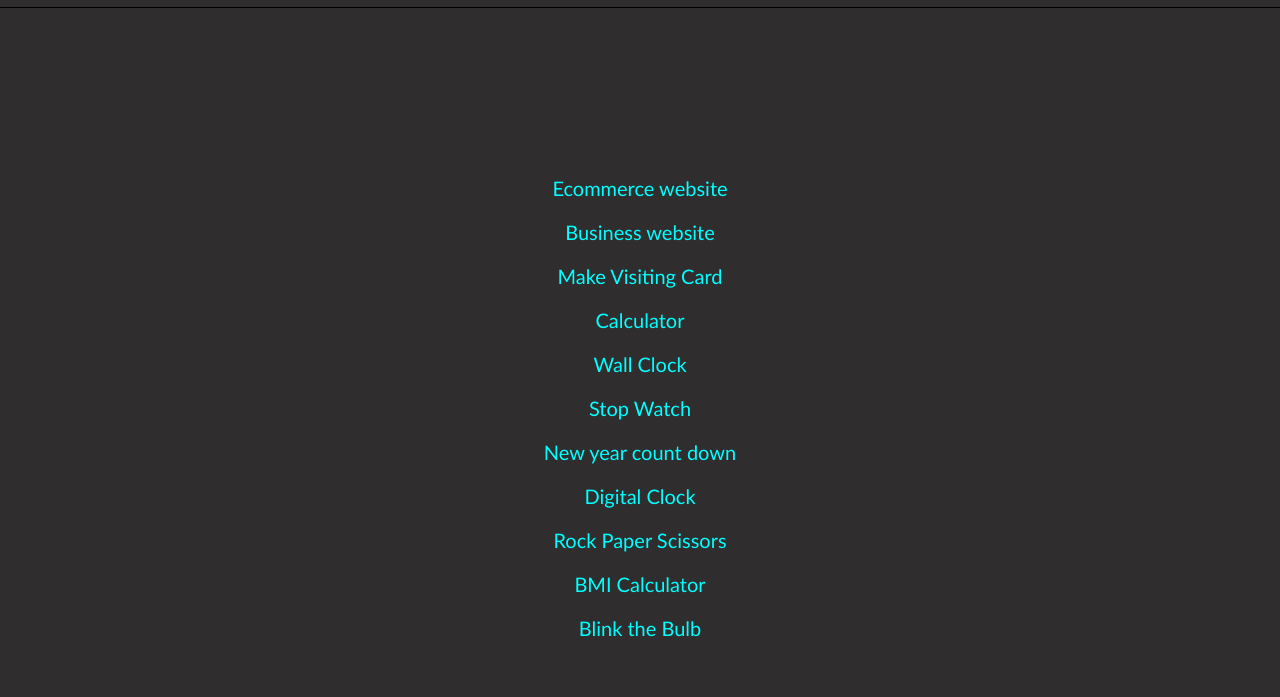
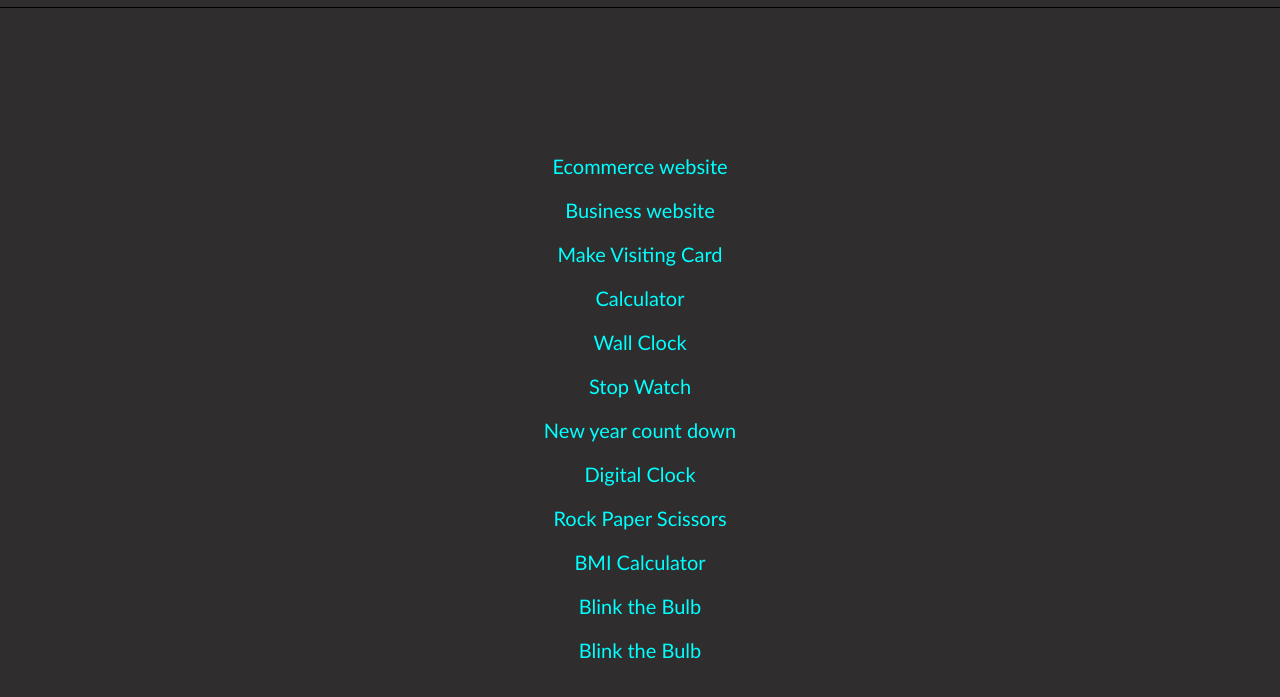
Before and after one commit to AASHA-ROMIYA/newport, a plain HTML site: page project.html in a window 1280 px wide. Shown: the part 77-774 px from the top of the page. Drawn offline with nearby package versions, Linux system fonts and the light colour scheme.

Commit message:
Update project.html

```diff
--- a/project.html
+++ b/project.html
@@ -39,6 +39,8 @@
     <a href="https://aasha-romiya.github.io/RockPaperScissors/">Rock Paper Scissors</a>
     <a href="https://aasha-romiya.github.io/BMI/">BMI Calculator</a>
     <a href="https://aasha-romiya.github.io/BULB/"> Blink the Bulb</a>
+    <a href="https://aasha-romiya.github.io/Furzi/"> Blink the Bulb</a>
+
 
 </div>
 
```
